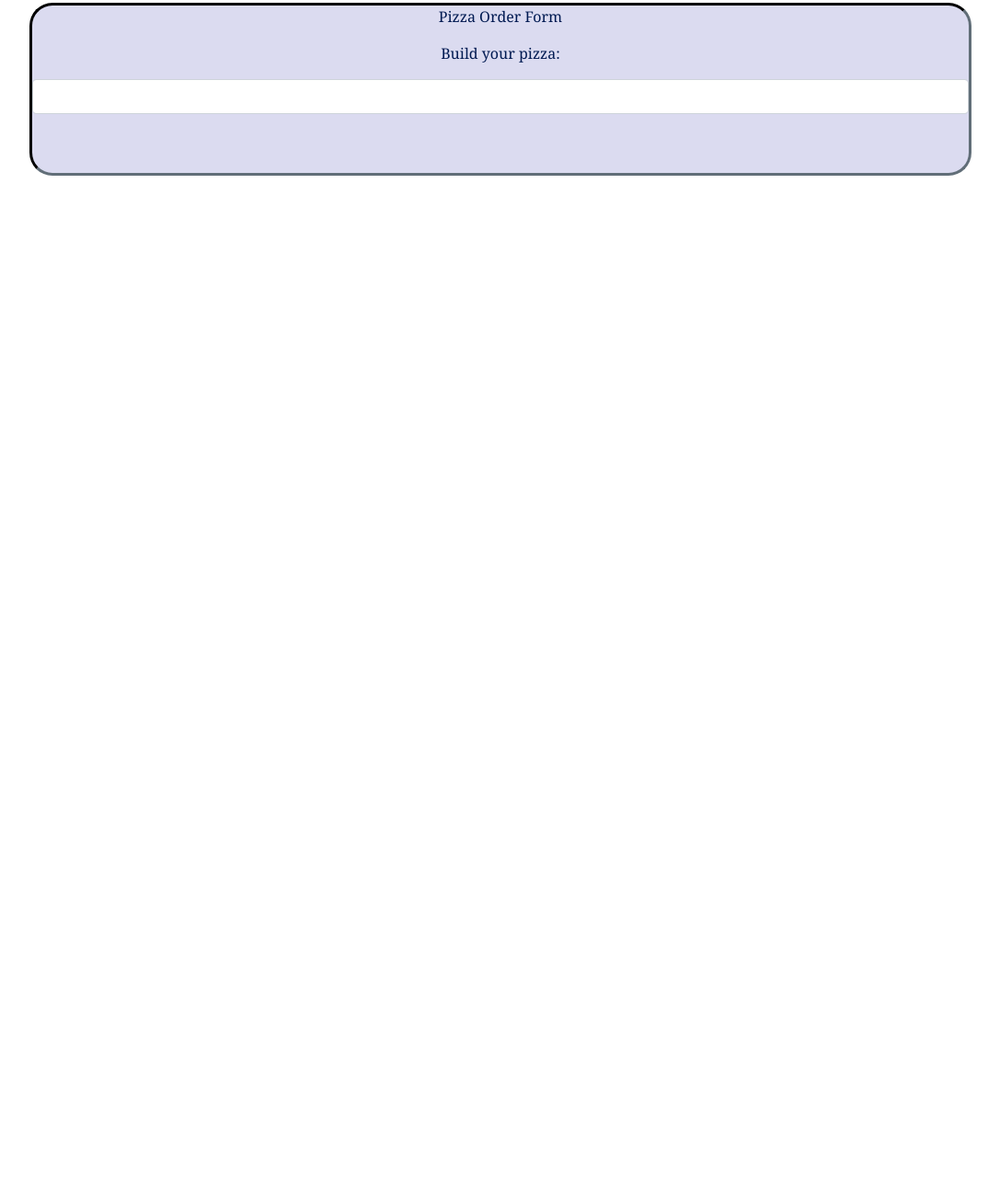
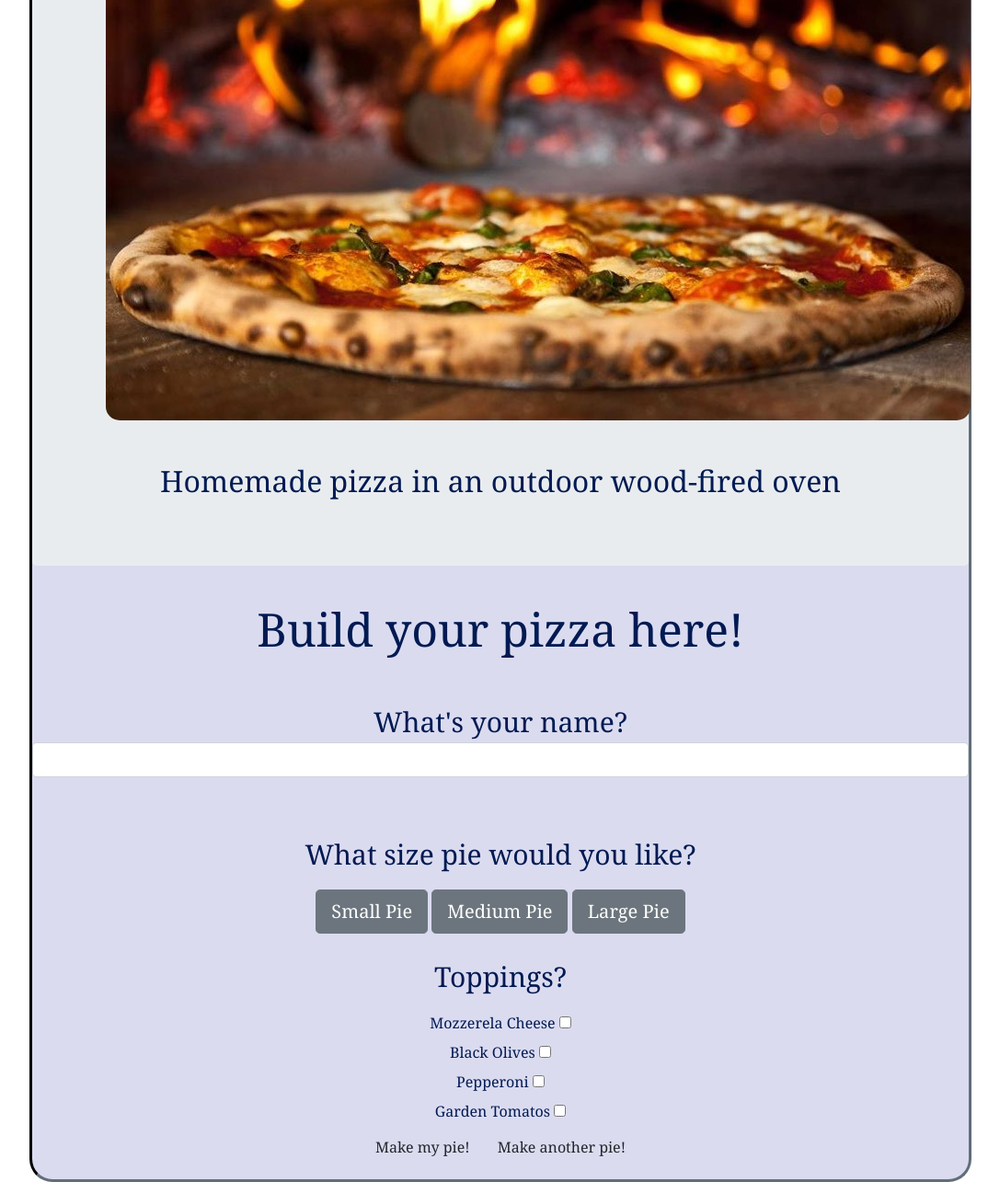
Before and after one commit to schradermade/ind-project-wk4, a plain HTML site: page index.html in a window 1280 px wide. Shown: the part 285-1570 px from the top of the page at 92% size, without its empty margins (96-1183 px from the left). Before the commit the page ends 800 px from the top, so only its background shows below. Drawn offline with Linux system fonts and the light colour scheme.

Commit message:
add form to html, add picture, add some CSS styling

```diff
--- a/css/styles.css
+++ b/css/styles.css
@@ -0,0 +1,12 @@
+#pizzaPicture {
+  border-radius: 15px;
+  margin: 5%;
+}
+
+#formTitle  {
+  font-size: 30px;
+}
+
+#formIntro  {
+  font-size: 50px;
+}
--- a/index.html
+++ b/index.html
@@ -8,24 +8,43 @@
   <title>Schrader's Wood-Fired Pizza</title>
 </head>
 <body>
-  <div class="container-fluid">
+  <div class="container">
     <div class="jumbotron">
+      <h1>Schrader's Wood-Fired Pizza</h1>
       <img id="pizzaPicture" src="img/pizzaPicture.jpg" alt="picture of a woodfired pizza">
-      <h1>Schrader's Wood-Fired Pizza</h1>
+
       <h2>Homemade pizza in an outdoor wood-fired oven</h2>
     </div>
+      <div class="form-group">
+        <form id="newOrder">
+          <div>
+            <p id="formIntro">Build your pizza here!</p>
+            <br>
+            <p id="formTitle">What's your name?</label>
+            <input type="text" id="name" class="form-control">
+            <br>
+            <p id="formTitle">What size pie would you like?</p>
+            <button type="button" class="btn btn-secondary btn-lg">Small Pie</button>
+            <button type="button" class="btn btn-secondary btn-lg">Medium Pie</button>
+            <button type="button" class="btn btn-secondary btn-lg">Large Pie</button>
+            <br><br>
+            <p id="formTitle">Toppings?</p>
+            <label for="cheese">Mozzerela Cheese</label>
+            <input type="checkbox" id="cheese" name="cheese" unchecked>
+            <br>
+            <label for="olives">Black Olives</label>
+            <input type="checkbox" id="olives" name="olives" unchecked>
+            <br>
+            <label for="pepperoni">Pepperoni</label>
+            <input type="checkbox" id="pepperoni" name="pepperoni" unchecked>
+            <br>
+            <label for="tomatos">Garden Tomatos</label>
+            <input type="checkbox" id="tomatos" name="tomatos" unchecked>
+          </div>
+          <button type="submit" id="makeIt" class="btn">Make my pie!</button>
+          <button type="submit" id="makeAnother" class="btn">Make another pie!</button>
+        </form>
+      </div>
   </div>
-  <div class="container">
-    <div class="form-group">
-      <form id="pizzaForm">
-        <p>Pizza Order Form</p>
-        <p>Build your pizza:</p>
-        <input style="text" id="name" class="form-control">
-        <br><br>
-
-      </form>
-    </div>
-  </div>
-
 </body>
 </html>
--- a/js/scripts.js
+++ b/js/scripts.js
@@ -1,18 +1,22 @@
 //*********************************************************************//
     // Business Logic //
 //*********************************************************************//
-function PizzaOrder(orderName)  {
-  this.orderName = name;
+function PizzaOrder(guestName, size)  {
+  this.guestName = name;
   this.pizzaSize = size;
-  this.cheese = cheese;
-  this.pepperoni = pepperoni;
-  this.olives = olives;
-  this.tomatos = tomatos;
+  this.cheese = "cheese";
+  this.pepperoni = "pepperoni";
+  this.olives = "olives";
+  this.tomatos = "tomatos";
   this.totalToppings = [];
 }
 //*********************************************************************//
                       // Prototypes //
 //*********************************************************************//
+PizzaOrder.prototype.addSize = function(size) {
+  this.size += size;
+}
+
 PizzaOrder.prototype.addCheese = function(cheese) {
   this.cheese += cheese;
 }
@@ -33,6 +37,64 @@ PizzaOrder.prototype.buildPizza = function()  {
   this.totalToppings += this.cheese + this.pepperoni + this.olives + this.tomatos;
 }
 
+PizzaOrder.prototype.anotherPizza = function()  {
+  this.totalToppings = [];
+}
+
 //*********************************************************************//
-    // User Interface //
+// User Interface //
 //*********************************************************************//
+$(document).ready(function()  {
+  let pizzaOrder;
+  let newPizza = new PizzaOrder("guestName");
+  newPizza.addCheese();
+  newPizza.addOlives();
+  newPizza.addPepperoni();
+  newPizza.addTomatos();
+
+    //*********************************************************************//
+    // "NEW PIE ORDER" - Customer can enter name and create order //
+    //*********************************************************************//
+
+  $("#newOrder").submit(function(event) {
+    event.preventDefault();
+    let guestName = $("#name").val();
+    pizzaOrder = new PizzaOrder(guestName);
+  });
+
+    //*********************************************************************//
+    // "BUILD IT" - Customer can build their pie //
+    //*********************************************************************//
+
+  $("orderForm").submit(function(event) {
+    event.preventDefault();
+    let size = $("#size").val();
+    let cheese = $("#cheese").val();
+    let pepperoni = $("#pepperoni").val();
+    let olives = $("#olives").val();
+    let tomatos = $("#tomatos").val();
+    pizzaOrder.addSize(size);
+    pizzaOrder.addCheese(cheese);
+    pizzaOrder.addPepperoni(pepperoni);
+    pizzaOrder.addOlives(olives);
+    pizzaOrder.addTomatos(tomatos);
+  });
+
+    //*********************************************************************//
+    // "MAKE IT" - Customer can see summary of their pizza order //
+    //*********************************************************************//
+
+  $("#buildButton").click(function()  {
+    let finalPizza = pizzaOrder.buildPizza();
+    $("#completePizza").text(finalPizza);
+  });
+
+    //*********************************************************************//
+    // "MAKE ANOTHER!" //
+    //*********************************************************************//
+
+  $("#clearBuildButton").click(function() {
+    pizzaOrder.anotherPizza();
+    $("#completePizza").text([])
+  });
+});
```
Also changed, not shown: img/pizzaPicture.jpg (added), 1 other file.
